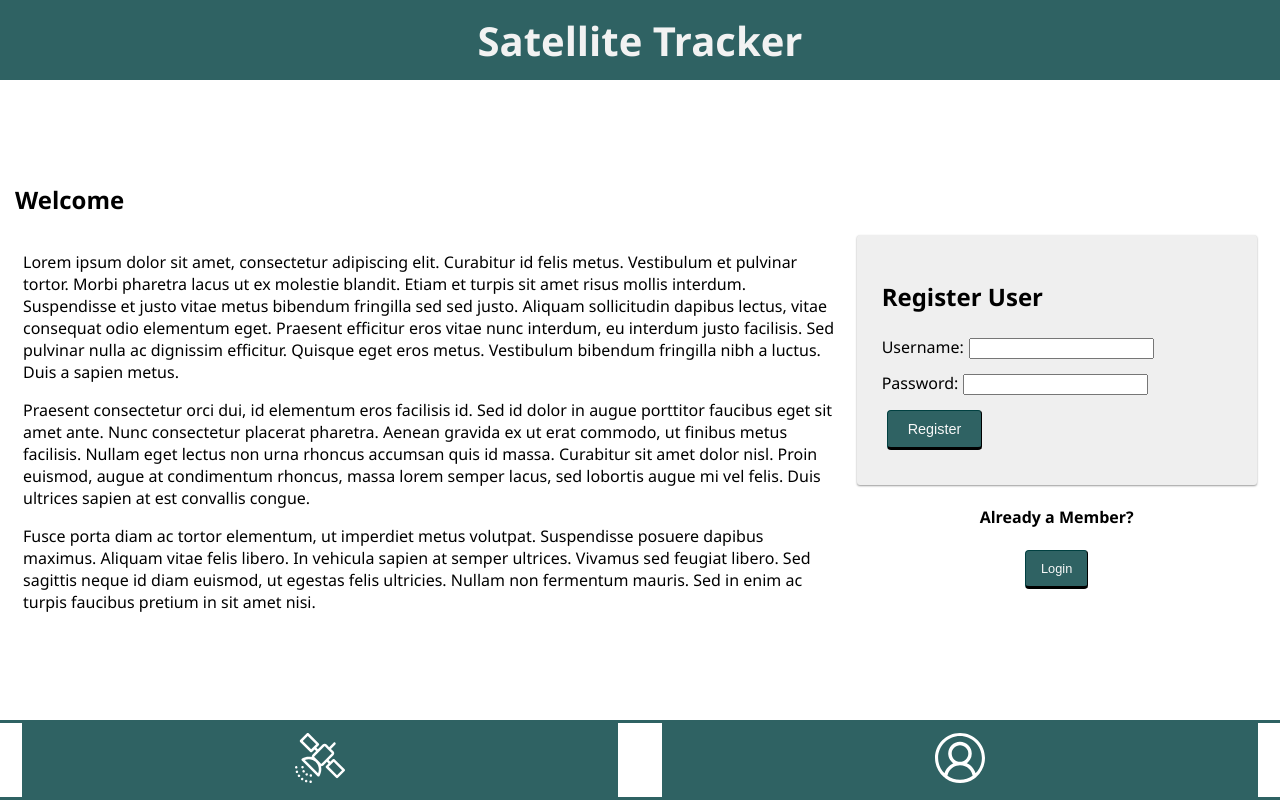
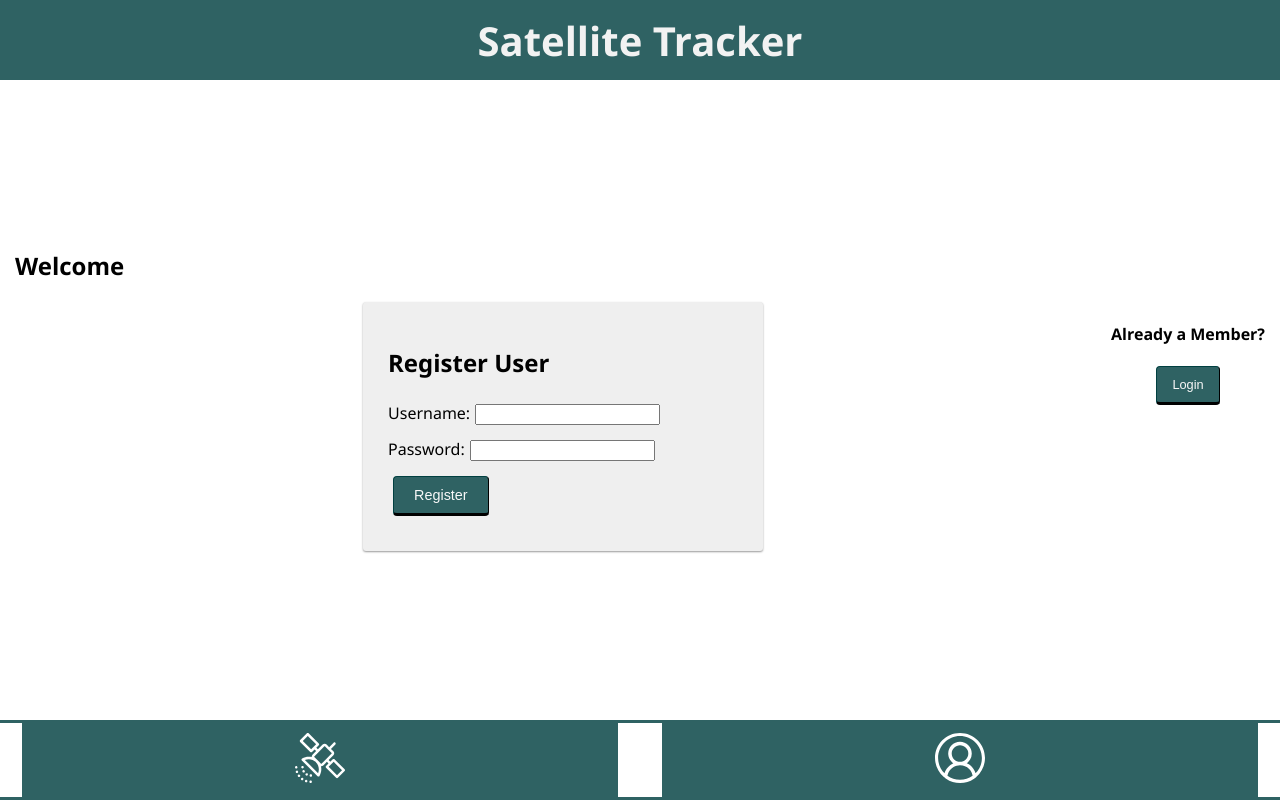
Before and after one commit to jamespetran/Satellite-Tracker, a React (Create React App) app: page /user#/home in a window 1280 px wide. Built offline with nearby package versions, Linux system fonts and the light colour scheme; no server answers.

Commit message:
removed filler text on intro page

```diff
--- a/src/components/LandingPage/LandingPage.jsx
+++ b/src/components/LandingPage/LandingPage.jsx
@@ -18,8 +18,8 @@ function LandingPage() {
       <h2>{heading}</h2>
 
       <div className="grid">
-        <div className="grid-col grid-col_8">
-          <p>
+        {/* <div className="grid-col grid-col_8"> */}
+          {/* <p>
             Lorem ipsum dolor sit amet, consectetur adipiscing elit. Curabitur
             id felis metus. Vestibulum et pulvinar tortor. Morbi pharetra lacus
             ut ex molestie blandit. Etiam et turpis sit amet risus mollis
@@ -49,9 +49,9 @@ function LandingPage() {
             sagittis neque id diam euismod, ut egestas felis ultricies. Nullam
             non fermentum mauris. Sed in enim ac turpis faucibus pretium in sit
             amet nisi.
-          </p>
-        </div>
-        <div className="grid-col grid-col_4">
+          </p> */}
+        {/* </div> */}
+        {/* <div className="grid-col grid-col_4"> */}
           <RegisterForm />
 
           <center>
@@ -60,7 +60,7 @@ function LandingPage() {
               Login
             </button>
           </center>
-        </div>
+        {/* </div> */}
       </div>
     </div>
   );
--- a/src/components/Satellites/FavoritesView.jsx
+++ b/src/components/Satellites/FavoritesView.jsx
@@ -5,7 +5,6 @@ function FavoritesView() {
   const displayed = useSelector(store => store.displayed);
 
   const dispatch = useDispatch();
-
 
   const setDisplayed = (id) => {
     console.log('in setDisplayed');
```
